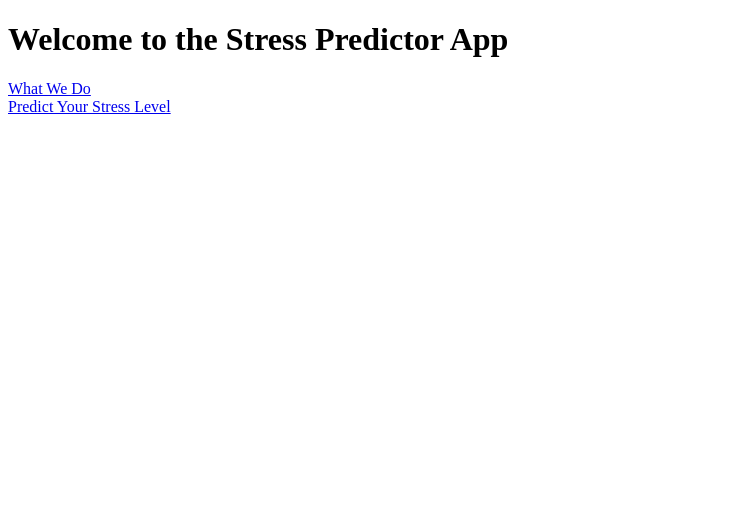
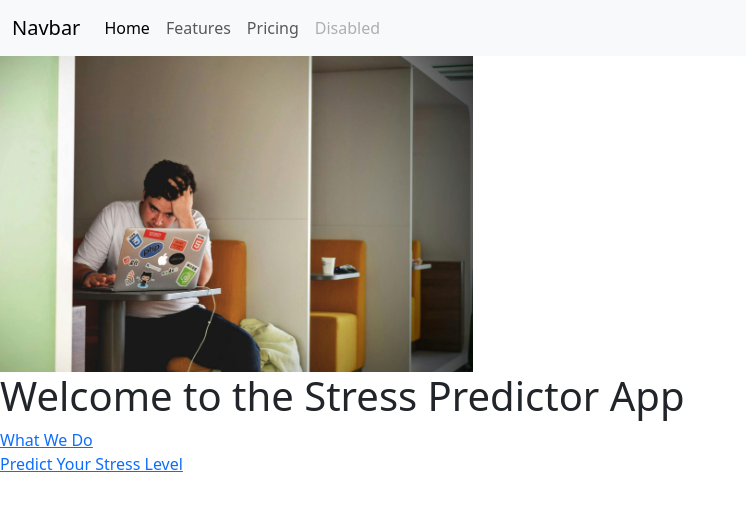
Before and after one commit to shubhamkumar9798/sleep_Stressify, a Flask app: page / in a window 1280 px wide. Shown: the top 511 px of the page, without its empty margins (0-746 px from the left). Run offline with Flask 2, Linux system fonts and the light colour scheme.

Commit message:
Added nav bar

```diff
--- a/templates/about.html
+++ b/templates/about.html
@@ -3,9 +3,11 @@
 <head>
     <meta charset="UTF-8">
     <title>About Us</title>
+
 </head>
 <body>
     <h1>About the Stress Prediction Application</h1>
     <p>This application helps predict stress levels based on sleep data like snoring rate, respiration rate, and more...</p>
+    <script src="https://cdn.jsdelivr.net/npm/bootstrap@5.3.3/dist/js/bootstrap.bundle.min.js" integrity="sha384-YvpcrYf0tY3lHB60NNkmXc5s9fDVZLESaAA55NDzOxhy9GkcIdslK1eN7N6jIeHz" crossorigin="anonymous"></script>
 </body>
 </html>
--- a/templates/index.html
+++ b/templates/index.html
@@ -3,10 +3,17 @@
 <head>
     <meta charset="UTF-8">
     <title>Stress Predictor</title>
+    <link rel="stylesheet" href="{{ url_for('static', filename='styles.css') }}">
+    <link href="https://cdn.jsdelivr.net/npm/bootstrap@5.3.3/dist/css/bootstrap.min.css" rel="stylesheet" integrity="sha384-QWTKZyjpPEjISv5WaRU9OFeRpok6YctnYmDr5pNlyT2bRjXh0JMhjY6hW+ALEwIH" crossorigin="anonymous">
 </head>
 <body>
+    <div id= "container">
+        {% include 'nav.html' %}
+        <img id= "banner" src = "static/stresspic1.jpg" height = "316">
+    </div>
     <h1>Welcome to the Stress Predictor App</h1>
     <a href="/about">What We Do</a><br>
     <a href="/predict">Predict Your Stress Level</a><br>
+    <script src="https://cdn.jsdelivr.net/npm/bootstrap@5.3.3/dist/js/bootstrap.bundle.min.js" integrity="sha384-YvpcrYf0tY3lHB60NNkmXc5s9fDVZLESaAA55NDzOxhy9GkcIdslK1eN7N6jIeHz" crossorigin="anonymous"></script>
 </body>
 </html>
--- /dev/null
+++ b/templates/nav.html
@@ -0,0 +1,24 @@
+<nav class="navbar navbar-expand-lg bg-body-tertiary">
+  <div class="container-fluid">
+    <a class="navbar-brand" href="#">Navbar</a>
+    <button class="navbar-toggler" type="button" data-bs-toggle="collapse" data-bs-target="#navbarNav" aria-controls="navbarNav" aria-expanded="false" aria-label="Toggle navigation">
+      <span class="navbar-toggler-icon"></span>
+    </button>
+    <div class="collapse navbar-collapse" id="navbarNav">
+      <ul class="navbar-nav">
+        <li class="nav-item">
+          <a class="nav-link active" aria-current="page" href="#">Home</a>
+        </li>
+        <li class="nav-item">
+          <a class="nav-link" href="#">Features</a>
+        </li>
+        <li class="nav-item">
+          <a class="nav-link" href="#">Pricing</a>
+        </li>
+        <li class="nav-item">
+          <a class="nav-link disabled" aria-disabled="true">Disabled</a>
+        </li>
+      </ul>
+    </div>
+  </div>
+</nav>
```
Also changed, not shown: static/stresspic1.jpg (added).
